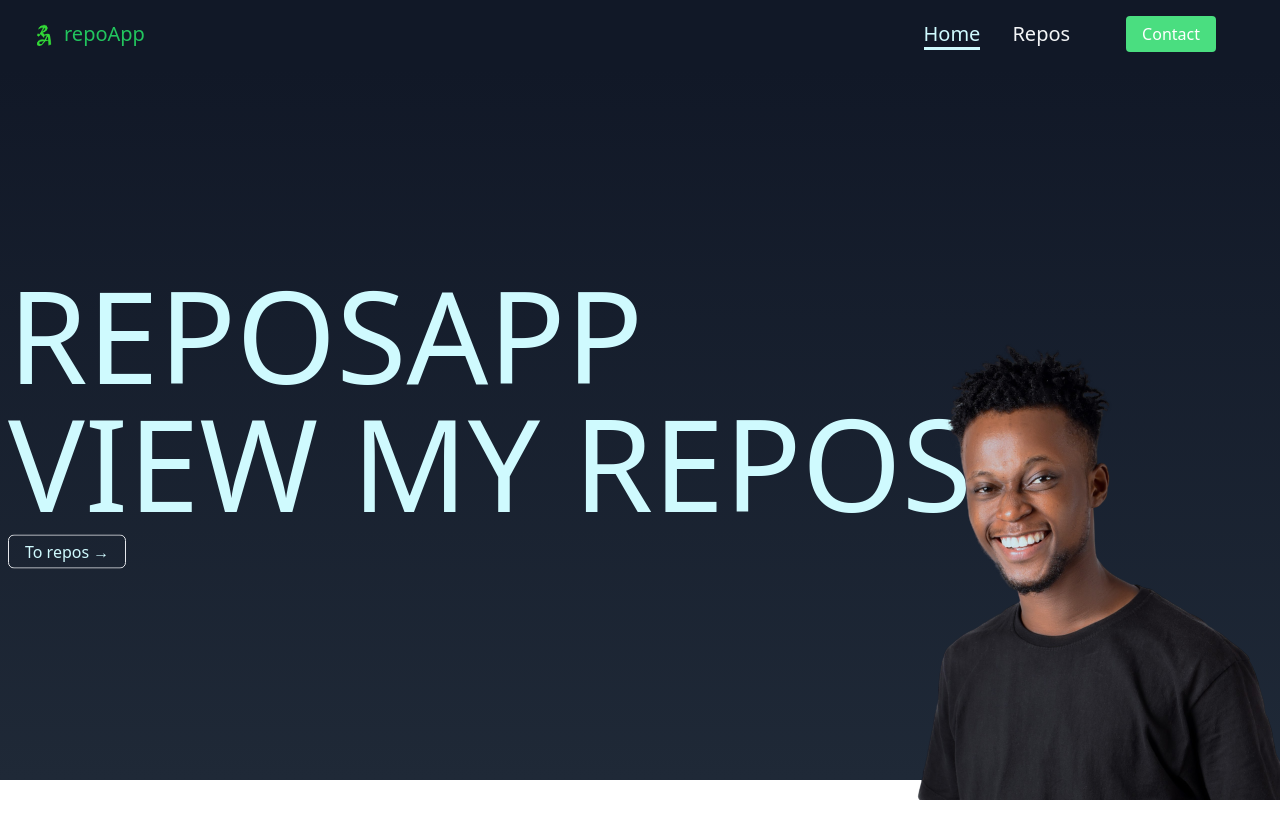
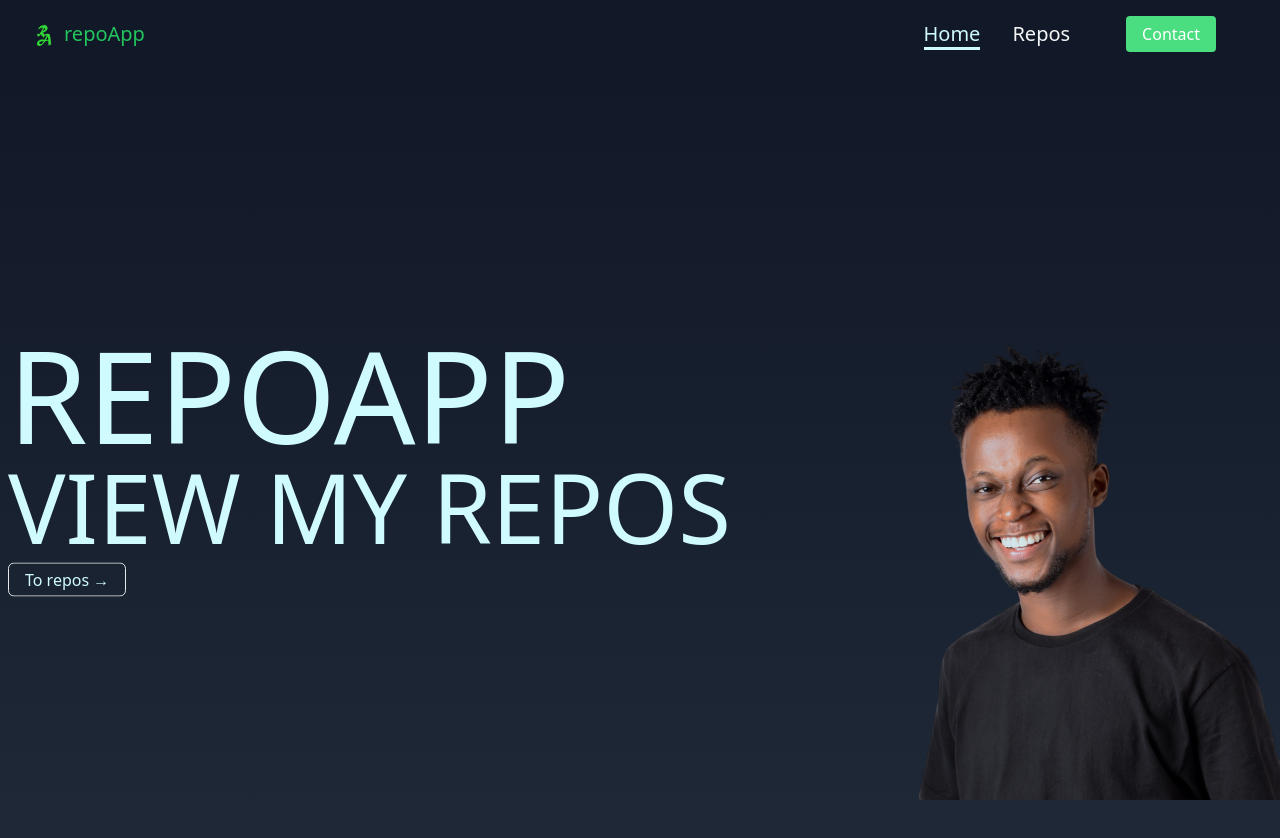
Before and after one commit to Vee-keme/altsch-vue-exam, a Vue app: page / in a window 1280 px wide. Shown: the top 838 px of the page. Before the commit the page ends 800 px from the top, so only its background shows below. Built offline with nearby package versions, Linux system fonts and the light colour scheme.

Commit message:
updated | logic and styling

```diff
--- a/src/components/Button.vue
+++ b/src/components/Button.vue
@@ -2,6 +2,12 @@
   <button
     class="bg-green-400 hover:bg-green-500 duration-300 font-sm text-white rounded py-1.5 px-4 mx-10"
   >
-    <slot></slot>
+    <a
+      href="https://github.com/Vee-keme"
+      target="_blank"
+      rel="noopener noreferrer"
+    >
+      Contact
+    </a>
   </button>
 </template>
--- a/src/components/NewNavbar.vue
+++ b/src/components/NewNavbar.vue
@@ -33,7 +33,7 @@
           >Repos</router-link
         >
       </li>
-      <Button>Contact</Button>
+      <Button> </Button>
     </ul>
   </div>
   <!-- <router-view></router-view> -->
--- a/src/views/ClickedRepoData.vue
+++ b/src/views/ClickedRepoData.vue
@@ -2,7 +2,7 @@
   <div class="bg-gradient-to-b from-gray-900 to-gray-700 h-screen">
     <div class="h-[88vh] flex items-center flex-col justify-around md:flex-row">
       <div
-        class="flex-col p-6 rounded-lg sm:w-[50%] w-[80%] bg-gray-800/50 border-2 border-gray-100/10 text-cyan-100 shadow-2xl"
+        class="flex-col p-6 rounded-lg sm:w-[85%] md:w-[60%] bg-gray-800/50 border-2 border-gray-100/10 text-cyan-100 shadow-2xl"
       >
         <div class="flex justify-between">
           <img
--- a/src/views/Home.vue
+++ b/src/views/Home.vue
@@ -1,10 +1,11 @@
 <template>
+  <div class="h-[100vh]">
     <div
-    class="flex justify-center flex-col bg-gradient-to-b from-gray-900 to-gray-800 h-[89vh] overflow-hidden"
+      class="flex justify-center flex-col bg-gradient-to-b from-gray-900 to-gray-800 h-full overflow-hidden"
     >
-    <div class="text-cyan-100 m-2 text-9xl">
-      <p class="">REPOSAPP</p>
-      <p>VIEW MY REPOS</p>
+      <div class="text-cyan-100 m-2 px-5break-normal md:break-all">
+        <h2 class="sm:text-7xl md:text-8xl lg:text-9xl">REPOAPP</h2>
+        <p class="sm:text-6xl md:text-7xl lg:text-8xl">VIEW MY REPOS</p>
       </div>
       <router-link to="/repos">
         <button
@@ -17,8 +18,8 @@
     <div class="z-50 absolute bottom-0 right-0 sm:hidden md:block lg:block">
       <img :src="img" alt="img" />
     </div>
+  </div>
 </template>
-
 <script>
 import image from "../assets/velia.png";
 
--- a/src/views/Repos.vue
+++ b/src/views/Repos.vue
@@ -2,7 +2,7 @@
   <div class="bg-gradient-to-b from-gray-900 to-gray-800 mt-0 overflow-hidden">
     <div class="py-6">
       <div
-        class="bg-gray-800/50 border-2 border-gray-100/10 mb-5 mx-auto p-4 sm:w-[50%] w-[80%] rounded shadow-md text-cyan-100"
+        class="bg-gray-800/50 border-2 border-gray-100/10 mb-5 mx-auto p-4 sm:w-[85%] md:w-[60%] rounded shadow-md text-cyan-100"
         v-for="repo in slicedRepos"
         :key="repo.id"
       >
```
Lines whose indentation alone changed are shown as unchanged.
